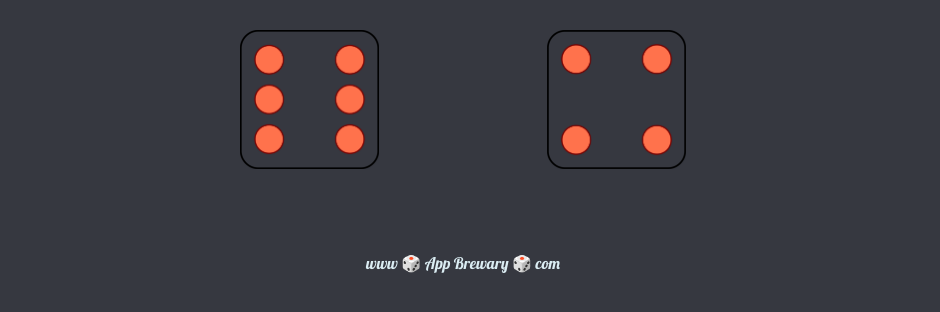
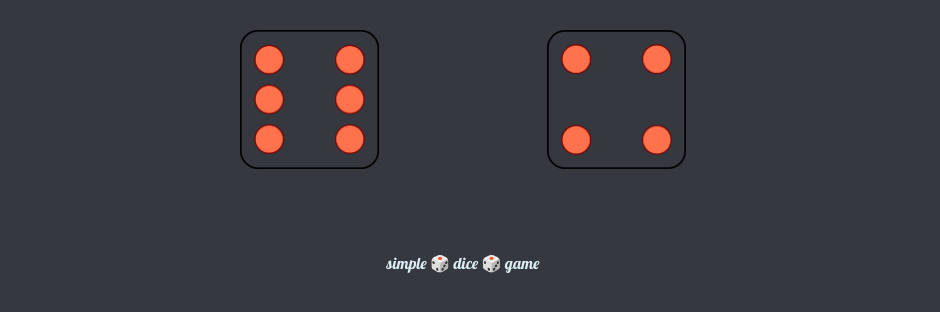
Before and after one commit to Eslam-Tealib/Dice-Game, a plain HTML site: page index.html in a window 1280 px wide. Shown: the part 302-614 px from the top of the page, without its empty margins (177-1117 px from the left). Drawn offline with Linux system fonts and the light colour scheme.

Commit message:
Update index.html

```diff
--- a/index.html
+++ b/index.html
@@ -23,7 +23,7 @@
     </div>
 
     <footer>
-      www 🎲 App Brewary 🎲 com
+      simple 🎲 dice 🎲 game
     </footer>
 
     <script src="index.js" charset="utf-8"></script>
```
